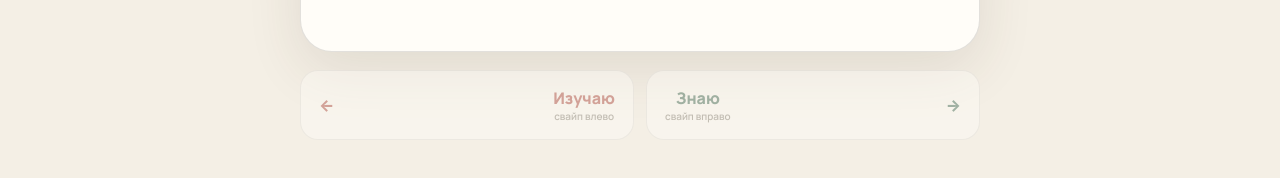
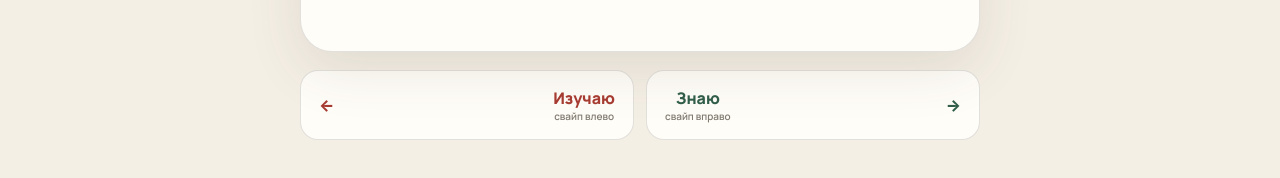
Before and after one commit to khusainovrm/tatar-cards, a React (Vite) app: page /study/group-all-cards in a window 1280 px wide. Shown: the part 606-784 px from the top of the page. Built offline with nearby package versions, Linux system fonts and the light colour scheme; a web font is replaced by a local one.

Commit message:
Allow card rating and swiping without revealing translations first

```diff
--- a/src/features/study/domain/session.ts
+++ b/src/features/study/domain/session.ts
@@ -92,7 +92,7 @@ export function rateCurrentCard(
   rating: StudyRating,
   previousProgress?: CardProgress
 ): StudySession {
-  if (!session.currentCardId || !session.revealed || session.complete) return session;
+  if (!session.currentCardId || session.complete) return session;
   const ratedId = session.currentCardId;
   const snapshot: SessionSnapshot = {
     queue: [...session.queue],
--- a/src/presentation/pages/StudyPage.tsx
+++ b/src/presentation/pages/StudyPage.tsx
@@ -66,7 +66,7 @@ export function StudyPage() {
     }, [setProgress]);
 
     const rate = useCallback((rating: StudyRating) => {
-        if (!session?.currentCardId || !session.revealed || cardAnimation !== 'idle') return;
+        if (!session?.currentCardId || cardAnimation !== 'idle') return;
         const cardId = session.currentCardId;
         const previous = state.progressByCardId[cardId];
         pendingRating.current = {rating, session, previousProgress: previous};
@@ -106,7 +106,7 @@ export function StudyPage() {
     }, [rate, undo]);
 
     function pointerDown(event: ReactPointerEvent<HTMLElement>) {
-        if (!session?.revealed || cardAnimation !== 'idle') return;
+        if (!session?.currentCardId || cardAnimation !== 'idle') return;
         drag.current = {
             startX: event.clientX,
             startedAt: performance.now(),
@@ -192,11 +192,11 @@ export function StudyPage() {
                         перевод</button>}
             </section>
             <div className="study-controls">
-                <button disabled={!session.revealed || cardAnimation !== 'idle'} className="rating-button learning"
+                <button disabled={cardAnimation !== 'idle'} className="rating-button learning"
                         type="button" onClick={() => rate('learning')}><span
                     aria-hidden="true">←</span><span>Изучаю<small>свайп влево</small></span>
                 </button>
-                <button disabled={!session.revealed || cardAnimation !== 'idle'} className="rating-button known" type="button"
+                <button disabled={cardAnimation !== 'idle'} className="rating-button known" type="button"
                         onClick={() => rate('known')}>
                     <span>Знаю<small>свайп вправо</small></span><span aria-hidden="true">→</span>
                 </button>
```
Also changed, not shown: 2 other files (tests, documents, lock files or other folders).
